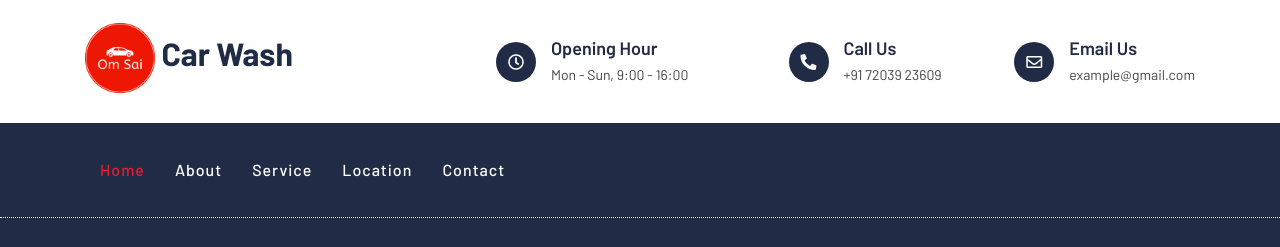
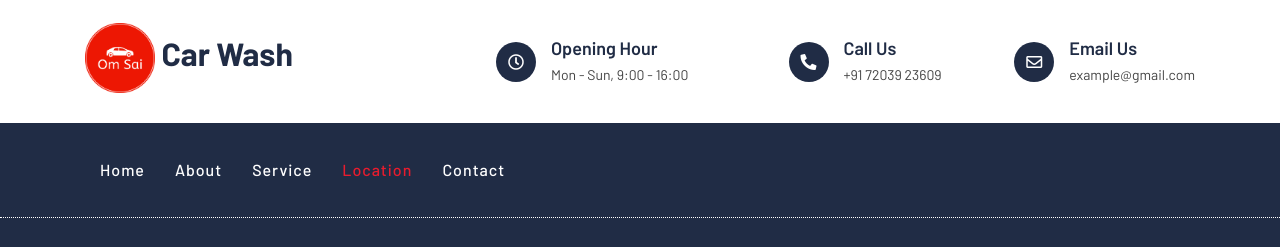
Before and after one commit to kaushilprajapati/OmSaiCarWash, a plain HTML site: page location.html in a window 1280 px wide. Shown: the top 247 px of the page. Drawn offline with nearby package versions, Linux system fonts and the light colour scheme.

Commit message:
Update location.html

```diff
--- a/location.html
+++ b/location.html
@@ -90,11 +90,11 @@
 
                     <div class="collapse navbar-collapse justify-content-between" id="navbarCollapse">
                         <div class="navbar-nav mr-auto">
-                            <a href="index.html" class="nav-item nav-link active">Home</a>
+                            <a href="index.html" class="nav-item nav-link">Home</a>
                             <a href="about.html" class="nav-item nav-link">About</a>
                             <a href="service.html" class="nav-item nav-link">Service</a>
                             <!-- <a href="price.html" class="nav-item nav-link">Price</a> -->
-                            <a href="location.html" class="nav-item nav-link">Location</a>
+                            <a href="location.html" class="nav-item nav-link active">Location</a>
                             <!-- <div class="nav-item dropdown">
                                 <a href="#" class="nav-link dropdown-toggle" data-toggle="dropdown">Pages</a>
                                 <div class="dropdown-menu">
```
